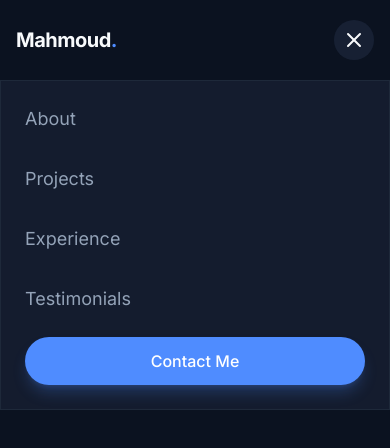
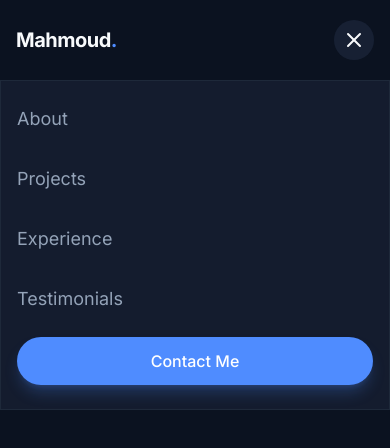
Before and after one commit to Mahmoud-Ragab-Khalifa/personal-portfolio, a Next.js app: page / in a window 390 px wide. Both pictures are taken after a click on the button 354 px from the left and 40 px from the top of the page. Shown: the top 448 px of the page. Built offline with nearby package versions, Linux system fonts and the light colour scheme.

Commit message:
style: fix padding in mobile menu to be in direction-y only

```diff
--- a/src/app/layout/Header/index.tsx
+++ b/src/app/layout/Header/index.tsx
@@ -69,7 +69,7 @@ const Header = () => {
           className="md:hidden mt-5 glass-strong animate-fade-in"
           ref={mobileMenuRef}
         >
-          <div className="container mx-auto p-6 flex flex-col gap-4">
+          <div className="container mx-auto py-6 flex flex-col gap-4">
             {navLinks.map((link, index) => (
               <a
                 href={link.href}
```
